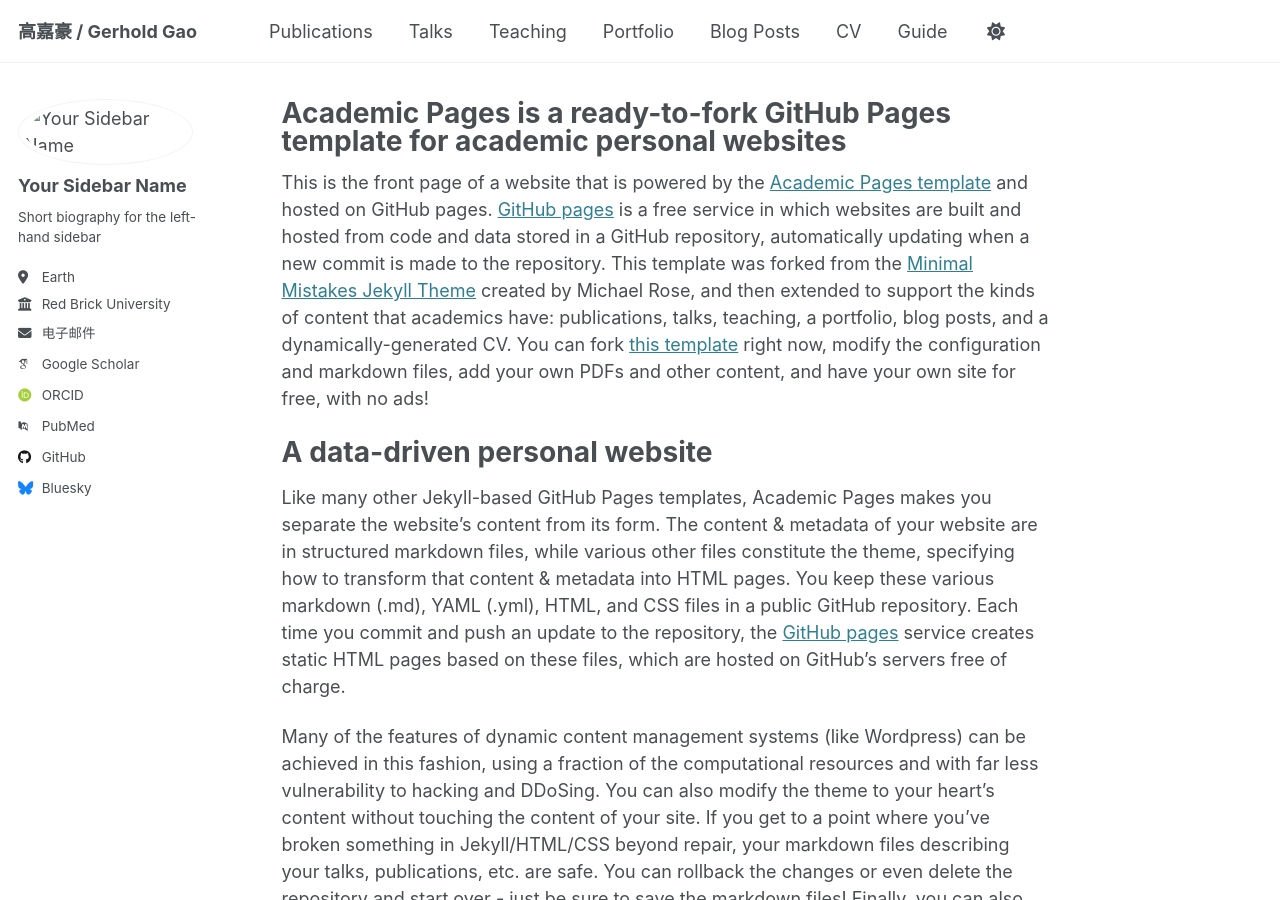
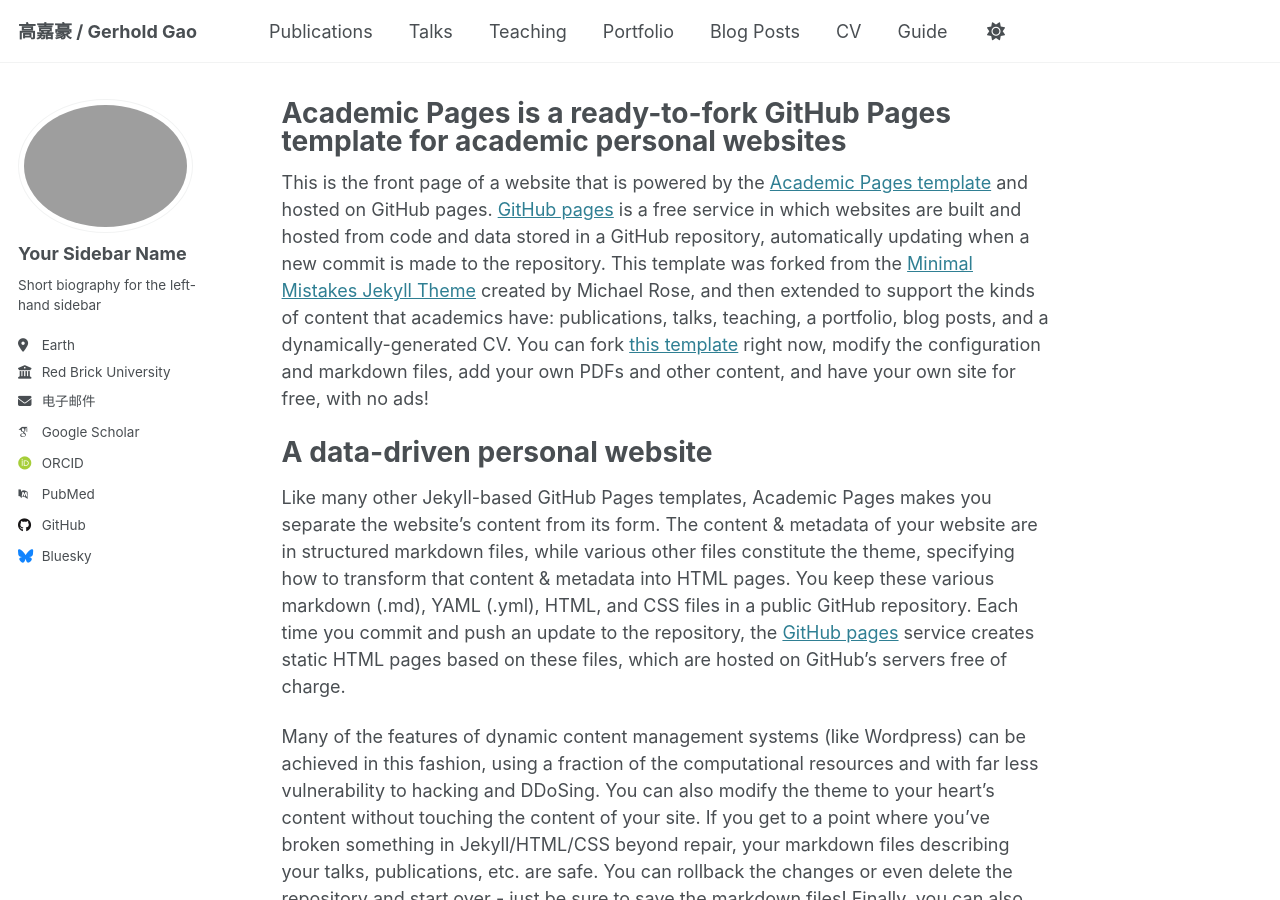
Before and after one commit to Gerhold-Gao/HomePage, a Jekyll site: the page built from _pages/about.md, in a window 1280 px wide and 900 px high. Built offline with Jekyll 4.4.1, drawn with Linux system fonts in a browser that asks for light colours; some web fonts are replaced.

Commit message:
头像最终修改

```diff
--- a/_config.yml
+++ b/_config.yml
@@ -22,8 +22,9 @@ repository               : "academicpages/academicpages.github.io"
 #               Additional customization can be done by editing /_includes/author-profile.html
 author:
   # Biographic information
-  avatar           : "images/小森雾.png"
+  avatar           : "images/Kimiri_Kiri.png"
   name             : "Your Sidebar Name"
+
   pronouns         : # example: "she/her"
   bio              : "Short biography for the left-hand sidebar"
   location         : "Earth"
```
Also changed, not shown: images/Kimori_Kiri.png (added), 3 other files.
